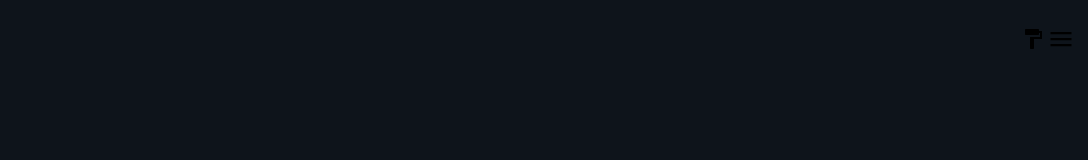
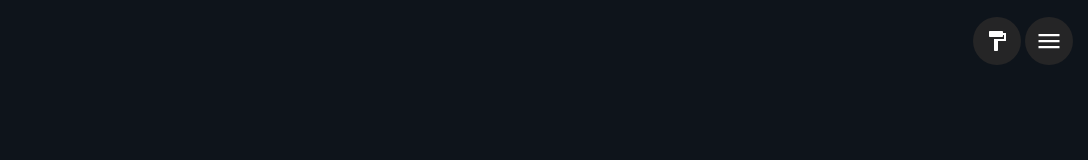
Before and after one commit to Lucaasfacanha/portfolio-aula-22-09, a plain HTML site: page Index.html in a window 1280 px wide. Shown: the full height of the page, 192-1280 px from the left. Drawn offline with Linux system fonts and the light colour scheme.

Commit message:
style.css

```diff
--- a/style.css
+++ b/style.css
@@ -43,8 +43,16 @@
 }
 
 #themes {
-    border: 0;
-    padding: 0;
-    background-color: transparent;
-    border-radius: 20px;
+    background-color: #252526;
+    border-radius: 50%;
+    height: 48px;
+    width: 48px;
+    display: flex;
+    justify-content: center;
+    align-items: center;
+    color: white;
 }
+
+#themes:hover {
+    background-color: #2d2d2e;
+}
```
